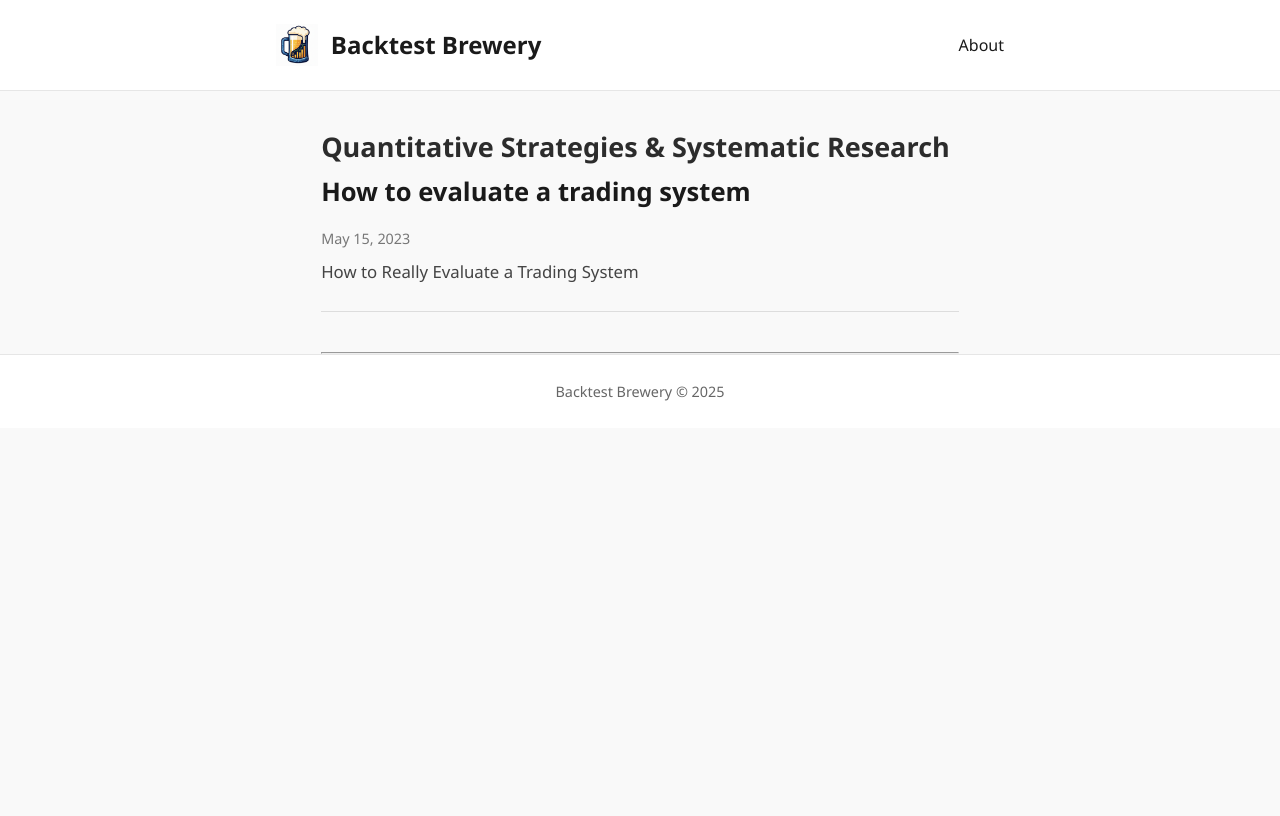
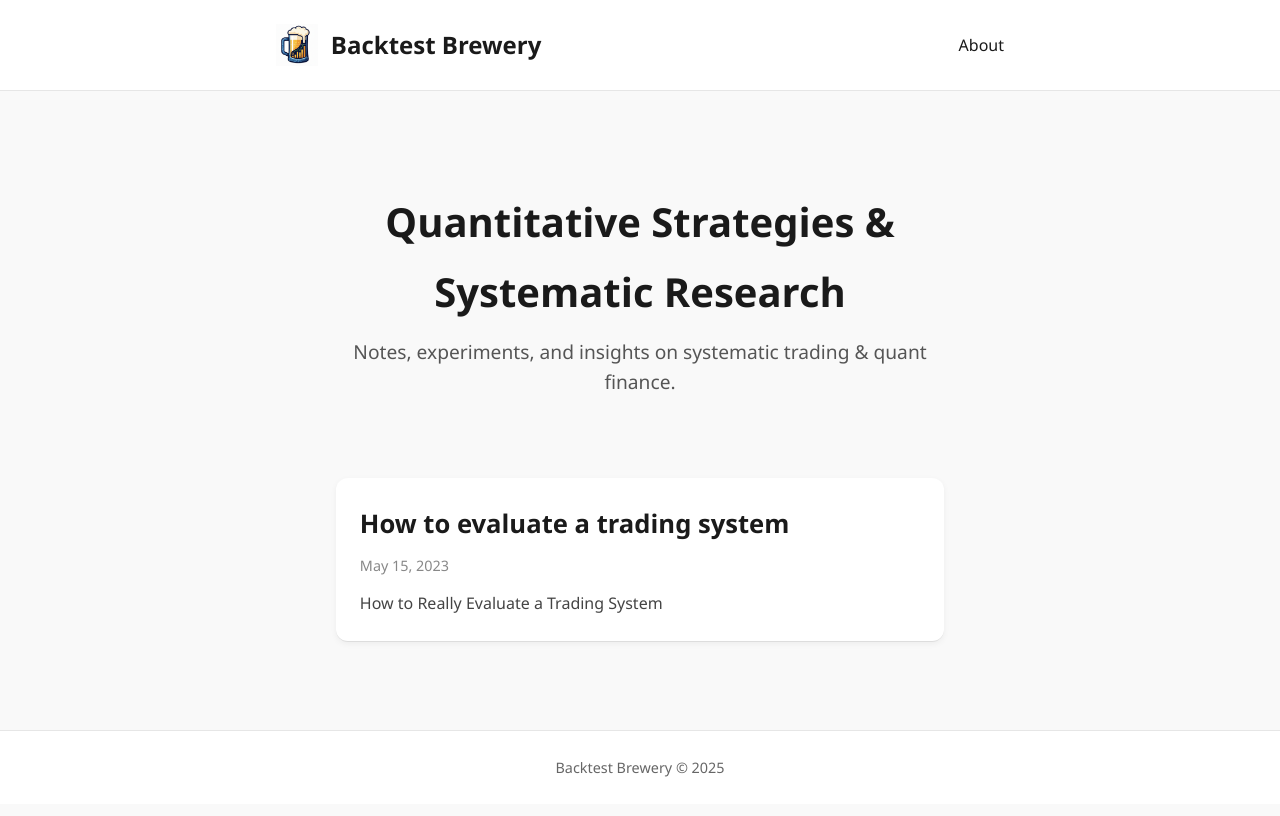
Before and after one commit to backtestbrewery/backtestbrewery.github.io, a Jekyll site: the page built from index.html, in a window 1280 px wide. Shown: the top 816 px of the page. Built offline with Jekyll 4.4.1, drawn with Linux system fonts in a browser that asks for light colours.

Commit message:
Update index.html

```diff
--- a/index.html
+++ b/index.html
@@ -7,6 +7,7 @@ title: Backtest Brewery
 <section class="hero">
   <div class="container">
     <h1>Quantitative Strategies & Systematic Research</h1>
+    <p class="subtitle">Notes, experiments, and insights on systematic trading & quant finance.</p>
   </div>
 </section>
 
@@ -15,12 +16,11 @@ title: Backtest Brewery
   <div class="container">
     {% if site.posts.size > 0 %}
       {% for post in site.posts %}
-        <article>
+        <article class="post-card">
           <h2><a href="{{ post.url }}">{{ post.title }}</a></h2>
-          <p><small>{{ post.date | date: "%B %d, %Y" }}</small></p>
-          <p>{{ post.excerpt | strip_html | truncatewords: 30 }}</p>
+          <p class="date">{{ post.date | date: "%B %d, %Y" }}</p>
+          <p class="excerpt">{{ post.excerpt | strip_html | truncatewords: 30 }}</p>
         </article>
-        <hr>
       {% endfor %}
     {% else %}
       <div class="blog-placeholder">
@@ -29,3 +29,81 @@ title: Backtest Brewery
     {% endif %}
   </div>
 </section>
+
+<style>
+/* Hero */
+.hero {
+  text-align: center;
+  padding: 4rem 1rem 2rem;
+}
+.hero h1 {
+  font-size: 2.5rem;
+  margin-bottom: 0.6rem;
+  color: var(--dark);
+}
+.hero .subtitle {
+  font-size: 1.2rem;
+  color: #555;
+  max-width: 650px;
+  margin: 0 auto;
+  line-height: 1.6;
+}
+
+/* Content */
+.content {
+  padding: 3rem 1rem;
+}
+.post-card {
+  margin-bottom: 2.5rem;
+  padding: 1.5rem;
+  background: #fff;
+  border-radius: 12px;
+  box-shadow: 0 2px 6px rgba(0,0,0,0.05);
+  transition: transform 0.2s ease;
+}
+.post-card:hover {
+  transform: translateY(-3px);
+}
+.post-card h2 {
+  font-size: 1.6rem;
+  margin-bottom: 0.4rem;
+}
+.post-card h2 a {
+  text-decoration: none;
+  color: var(--dark);
+}
+.post-card h2 a:hover {
+  color: var(--accent);
+}
+.post-card .date {
+  font-size: 0.9rem;
+  color: #888;
+  margin-bottom: 0.8rem;
+}
+.post-card .excerpt {
+  font-size: 1rem;
+  color: #444;
+  line-height: 1.6;
+}
+
+/* Placeholder */
+.blog-placeholder {
+  text-align: center;
+  color: #777;
+  font-size: 1.1rem;
+  padding: 2rem;
+  border: 2px dashed #ccc;
+  border-radius: 12px;
+  background: #fafafa;
+}
+
+/* Responsive */
+@media (max-width: 768px) {
+  .hero h1 {
+    font-size: 2rem;
+  }
+  .post-card {
+    padding: 1.2rem;
+  }
+}
+</style>
```
